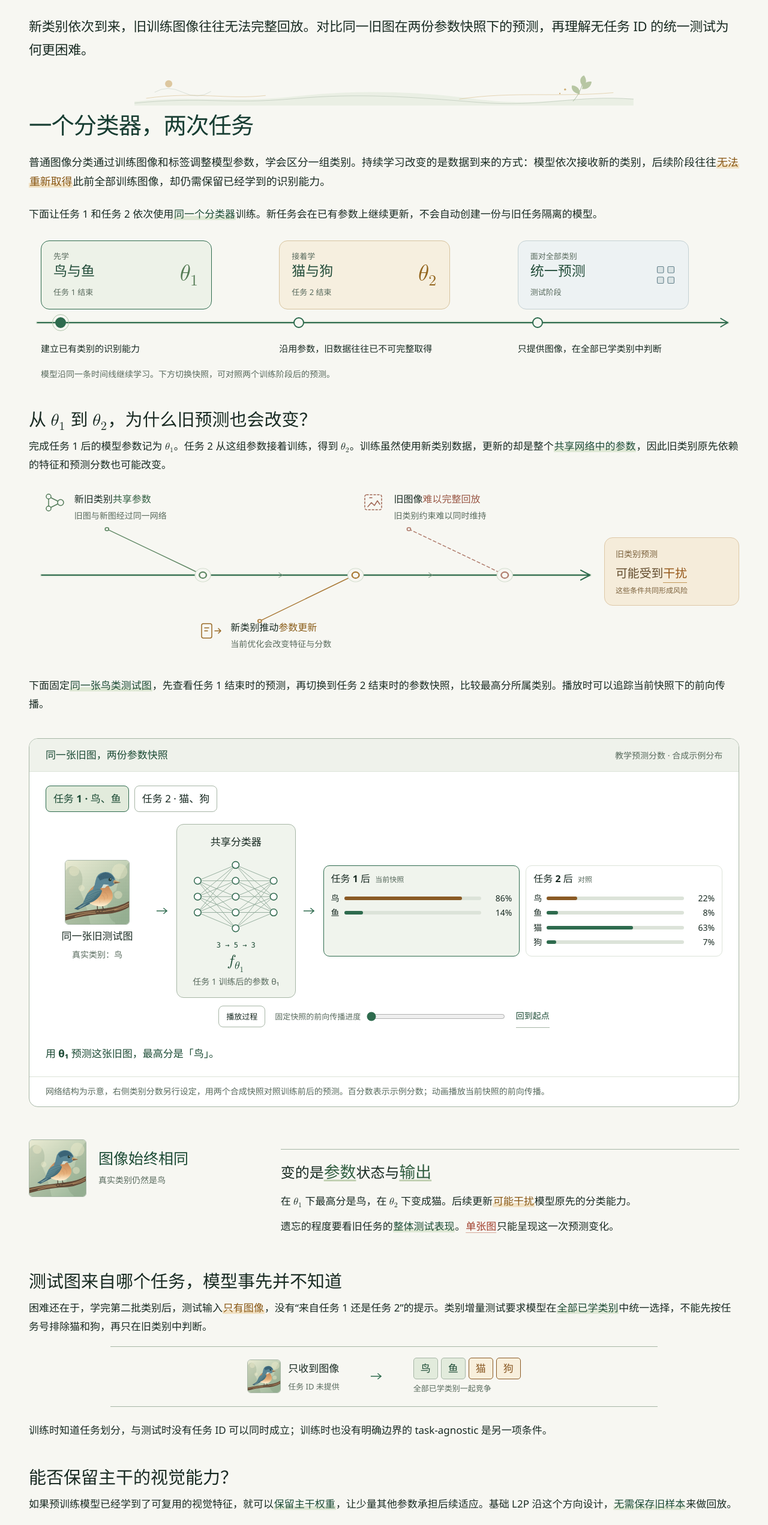
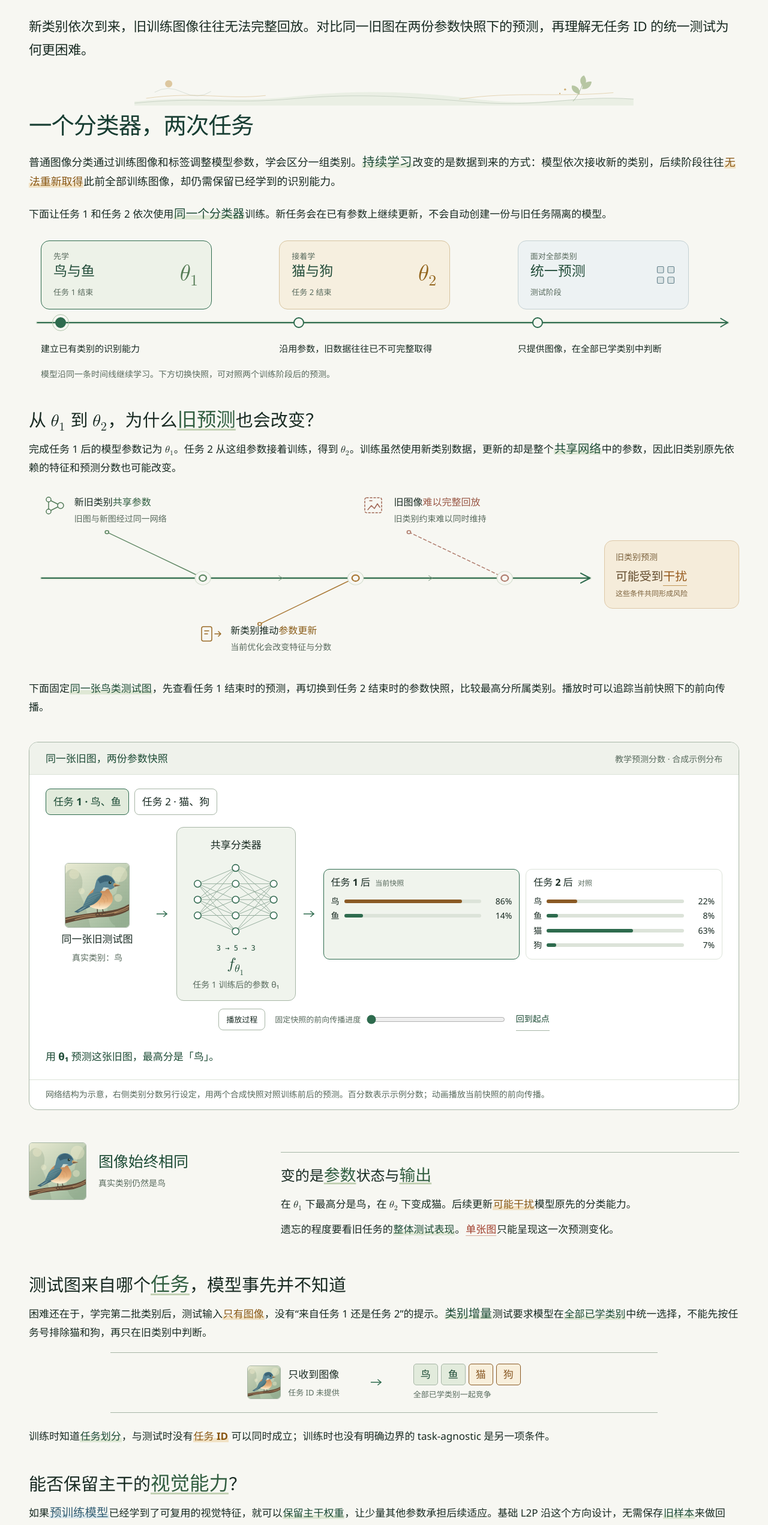
Before and after one commit to LIZZYGREAT/PaperSkillWork, a React (Vite) app in the folder papers/l2p/web/enhanced/: page / in a window 1280 px wide. Shown: the part 236-2779 px from the top of the page at 60% size. Built offline with nearby package versions, Linux system fonts and the light colour scheme.

Commit message:
style(l2p): establish editorial emphasis hierarchy across P1 prose

```diff
--- a/papers/l2p/web/enhanced/src/modules/lessons.tsx
+++ b/papers/l2p/web/enhanced/src/modules/lessons.tsx
@@ -26,12 +26,12 @@ export function TaskStream() {
   const playback = useLessonPlayback(2300);
   return (
     <>
-      <p className="lesson-lead">普通图像分类通过训练图像和标签调整模型参数，学会区分一组类别。持续学习改变的是数据到来的方式：模型依次接收新的类别，后续阶段往往<span className="lesson-key lesson-key--caution">无法重新取得</span>此前全部训练图像，却仍需保留已经学到的识别能力。</p>
-      <p className="lesson-prose">下面让任务 1 和任务 2 依次使用<span className="lesson-key">同一个分类器</span>训练。新任务会在已有参数上继续更新，不会自动创建一份与旧任务隔离的模型。</p>
+      <p className="lesson-lead">普通<strong className="lesson-ink">图像分类</strong>通过训练图像和标签调整模型参数，学会区分一组类别。<span className="lesson-key lesson-term">持续学习</span>改变的是数据到来的方式：模型依次接收新的类别，后续阶段往往<span className="lesson-key lesson-key--caution">无法重新取得</span>此前全部训练图像，却仍需保留已经学到的识别能力。</p>
+      <p className="lesson-prose">下面让任务 1 和任务 2 依次使用<span className="lesson-key lesson-term">同一个分类器</span>训练。新任务会在已有参数上继续更新，不会自动创建一份与旧任务隔离的模型。</p>
       <TaskTimeline phase={phase} />
       <section className="explain-section">
-        <h3>从 <LessonVar base="θ" index="1" /> 到 <LessonVar base="θ" index="2" />，为什么旧预测也会改变？</h3>
-        <p>完成任务 1 后的模型参数记为 <math><Sub base="θ" index={1} /></math>。任务 2 从这组参数接着训练，得到 <math><Sub base="θ" index={2} /></math>。训练虽然使用新类别数据，更新的却是整个<span className="lesson-key">共享网络中的参数</span>，因此旧类别原先依赖的特征和预测分数也可能改变。</p>
+        <h3>从 <LessonVar base="θ" index="1" /> 到 <LessonVar base="θ" index="2" />，为什么<span className="editorial-key">旧预测</span>也会改变？</h3>
+        <p>完成任务 1 后的模型参数记为 <math><Sub base="θ" index={1} /></math>。任务 2 从这组参数接着训练，得到 <math><Sub base="θ" index={2} /></math>。训练虽然使用新类别数据，更新的却是整个<span className="lesson-key lesson-term">共享网络</span>中的参数，因此旧类别原先依赖的特征和预测分数也可能改变。</p>
         <InterferenceFishbone />
         <p>下面固定<span className="lesson-key">同一张鸟类测试图</span>，先查看任务 1 结束时的预测，再切换到任务 2 结束时的参数快照，比较最高分所属类别。播放时可以追踪当前快照下的前向传播。</p>
       </section>
@@ -66,17 +66,17 @@ export function TaskStream() {
       </figure>
       <OldImageReading />
       <section className="explain-section">
-        <h3>测试图来自哪个任务，模型事先并不知道</h3>
-        <p>困难还在于，学完第二批类别后，测试输入<span className="lesson-key lesson-key--caution">只有图像</span>，没有“来自任务 1 还是任务 2”的提示。类别增量测试要求模型在<span className="lesson-key">全部已学类别</span>中统一选择，不能先按任务号排除猫和狗，再只在旧类别中判断。</p>
+        <h3>测试图来自哪个<span className="editorial-key">任务</span>，模型事先并不知道</h3>
+        <p>困难还在于，学完第二批类别后，测试输入<span className="lesson-key lesson-key--caution">只有图像</span>，没有“来自任务 1 还是任务 2”的提示。<span className="lesson-key lesson-term">类别增量</span>测试要求模型在<span className="lesson-key">全部已学类别</span>中统一选择，不能先按任务号排除猫和狗，再只在旧类别中判断。</p>
         <div className="test-routing" role="group" aria-label="一张测试图进入统一的已学类别空间">
           <div className="route-input"><Specimen /><div><b>只收到图像</b><small>任务 ID 未提供</small></div></div><Arrow />
           <div className="route-classes"><div className="class-tags"><span>鸟</span><span>鱼</span><span>猫</span><span>狗</span></div><small>全部已学类别一起竞争</small></div>
         </div>
-        <p>训练时知道任务划分，与测试时没有任务 ID 可以同时成立；训练时也没有明确边界的 task-agnostic 是另一项条件。</p>
+        <p>训练时知道<span className="lesson-key">任务划分</span>，与测试时没有<span className="lesson-key lesson-key--caution">任务 ID</span> 可以同时成立；训练时也没有明确边界的 task-agnostic 是另一项条件。</p>
       </section>
       <section className="explain-section">
-        <h3>能否保留主干的视觉能力？</h3>
-        <p>如果预训练模型已经学到了可复用的视觉特征，就可以<span className="lesson-key">保留主干权重</span>，让少量其他参数承担后续适应。基础 L2P 沿这个方向设计，<span className="lesson-key">无需保存旧样本</span>来做回放。</p>
+        <h3>能否保留主干的<span className="editorial-key">视觉能力</span>？</h3>
+        <p>如果<span className="lesson-key lesson-term lesson-term--object">预训练模型</span>已经学到了可复用的视觉特征，就可以<span className="lesson-key">保留主干权重</span>，让少量其他参数承担后续适应。基础 L2P 沿这个方向设计，无需保存<span className="lesson-key">旧样本</span>来做回放。</p>
       </section>
       <BackboneHandoff />
     </>
--- a/papers/l2p/web/enhanced/src/styles/paper.css
+++ b/papers/l2p/web/enhanced/src/styles/paper.css
@@ -504,3 +504,11 @@
 .lesson-copy .lesson-key--caution { color: #895713; background-image: linear-gradient(transparent 64%, #f1e2c5 64%, #f1e2c5 94%, transparent 94%); }
 .lesson-copy .lesson-key--limit { color: #a1402e; background: none; text-decoration: underline; text-decoration-color: #d6a99a; text-underline-offset: .23em; text-decoration-thickness: 1px; }
 .lesson-copy .lesson-key--type { background: none; color: #315d73; font-weight: 750; font-variant-numeric: lining-nums; }
+
+/* Three levels of emphasis: quiet ink, semantic marker, expressive first-use term. */
+.lesson-copy .lesson-ink { font-weight: 700; color: var(--rk-ink); }
+.lesson-copy .lesson-term { font-family: "Cambria Math", "SimSun", "STSong", serif; font-size: 1.15em; font-weight: 700; line-height: 1; }
+.lesson-copy .lesson-term--object { color: #315d73; background-image: linear-gradient(transparent 64%, #dce8ec 64%, #dce8ec 94%, transparent 94%); }
+.lesson-copy .lesson-term--latin { font-family: "Georgia", "Cambria", serif; font-style: italic; font-size: 1.12em; }
+.lesson-copy .lesson-number { font: 600 1.65em/1 var(--rk-font-math); color: var(--rk-accent-strong); padding-inline: .08em; }
+.lesson-copy .lesson-number--width { color: #315d73; }
```
Also changed, not shown: 1 other file (tests, documents, lock files or other folders).
